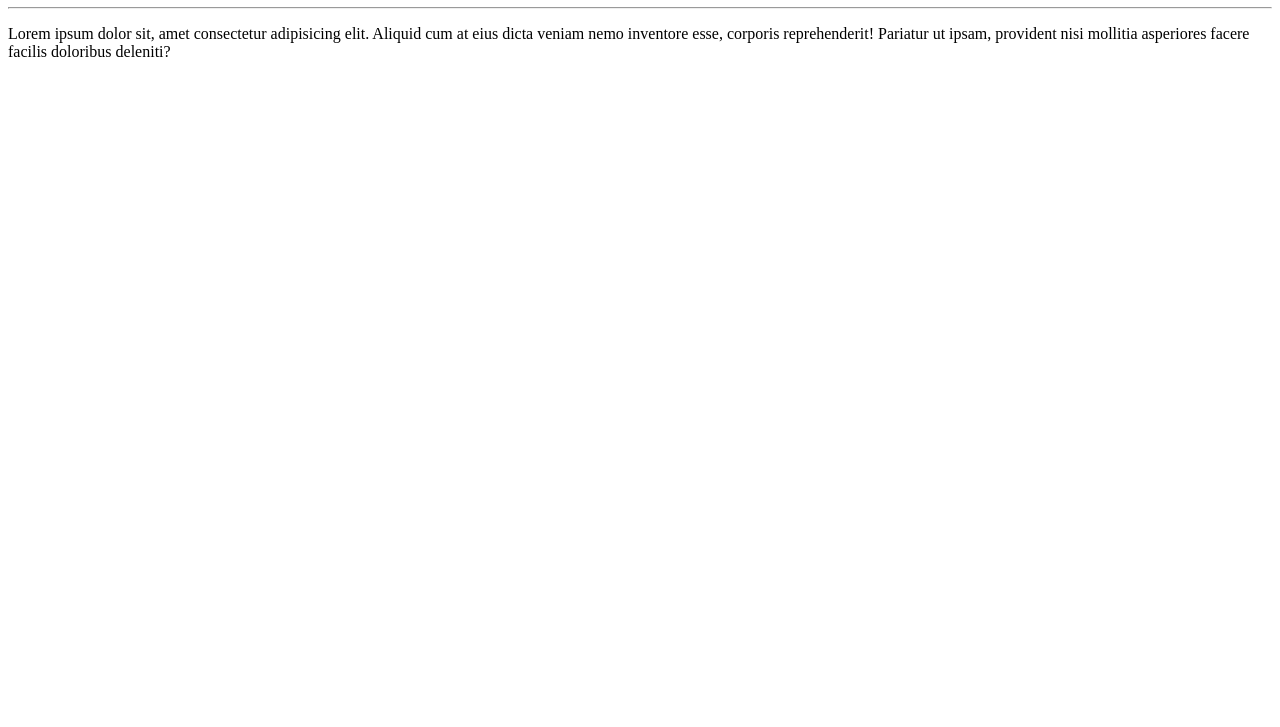
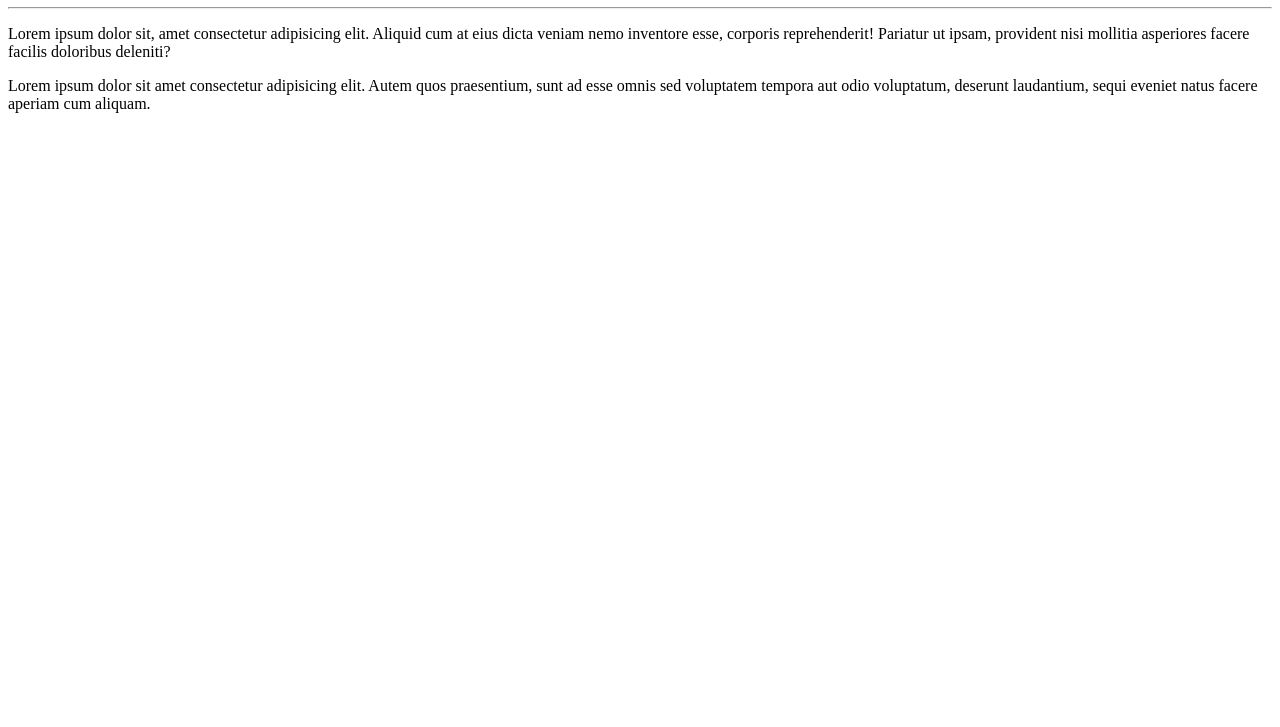
Before and after one commit to yuri2303/Ola-Nasa, a plain HTML site: page site-exemplo/index.html in a window 1280 px wide. Shown: the part 73-800 px from the top of the page. Drawn offline with Linux system fonts and the light colour scheme.

Commit message:
adicionei outro paragrafo

```diff
--- a/site-exemplo/index.html
+++ b/site-exemplo/index.html
@@ -9,5 +9,6 @@
     <h1>Olá, Mundo!</h1>
     <hr>
     <p>Lorem ipsum dolor sit, amet consectetur adipisicing elit. Aliquid cum at eius dicta veniam nemo inventore esse, corporis reprehenderit! Pariatur ut ipsam, provident nisi mollitia asperiores facere facilis doloribus deleniti?</p>
+    <p>Lorem ipsum dolor sit amet consectetur adipisicing elit. Autem quos praesentium, sunt ad esse omnis sed voluptatem tempora aut odio voluptatum, deserunt laudantium, sequi eveniet natus facere aperiam cum aliquam.</p>
 </body>
 </html>
```
